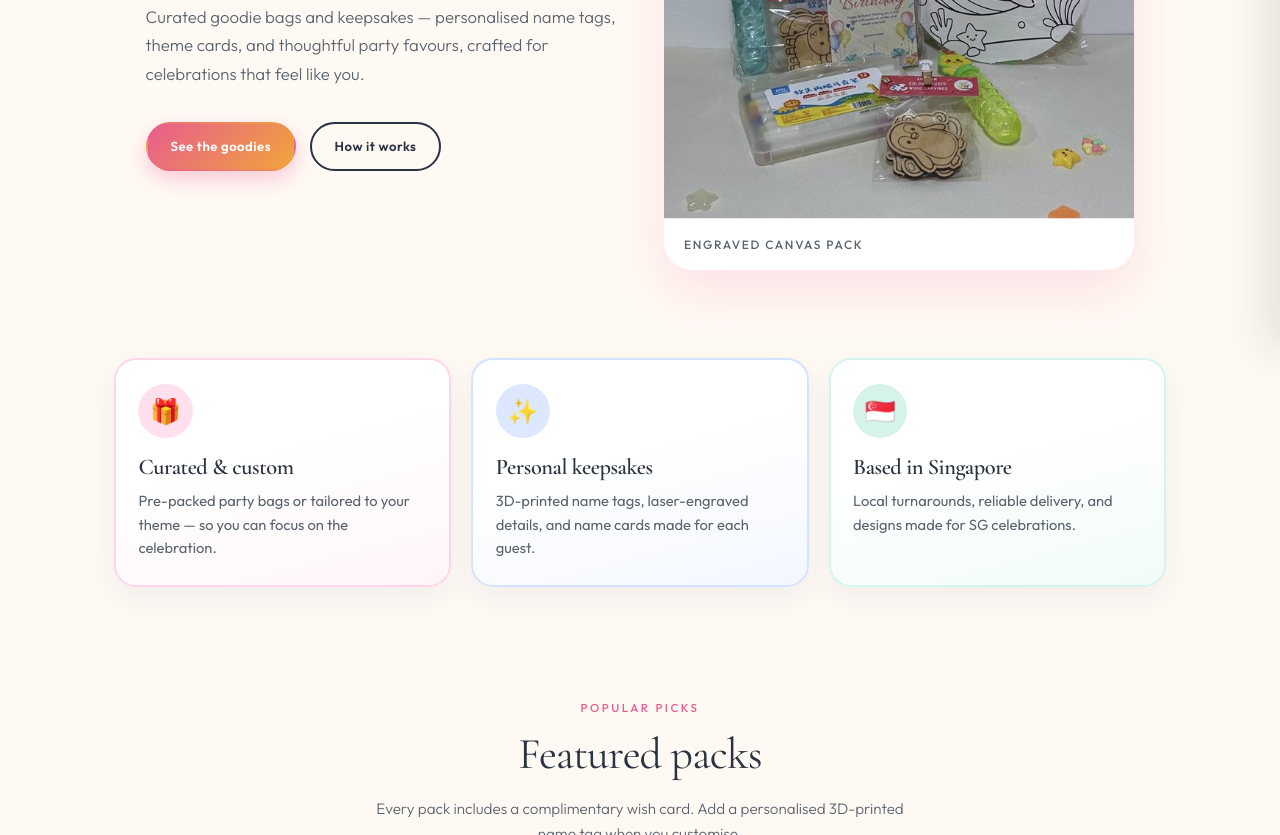
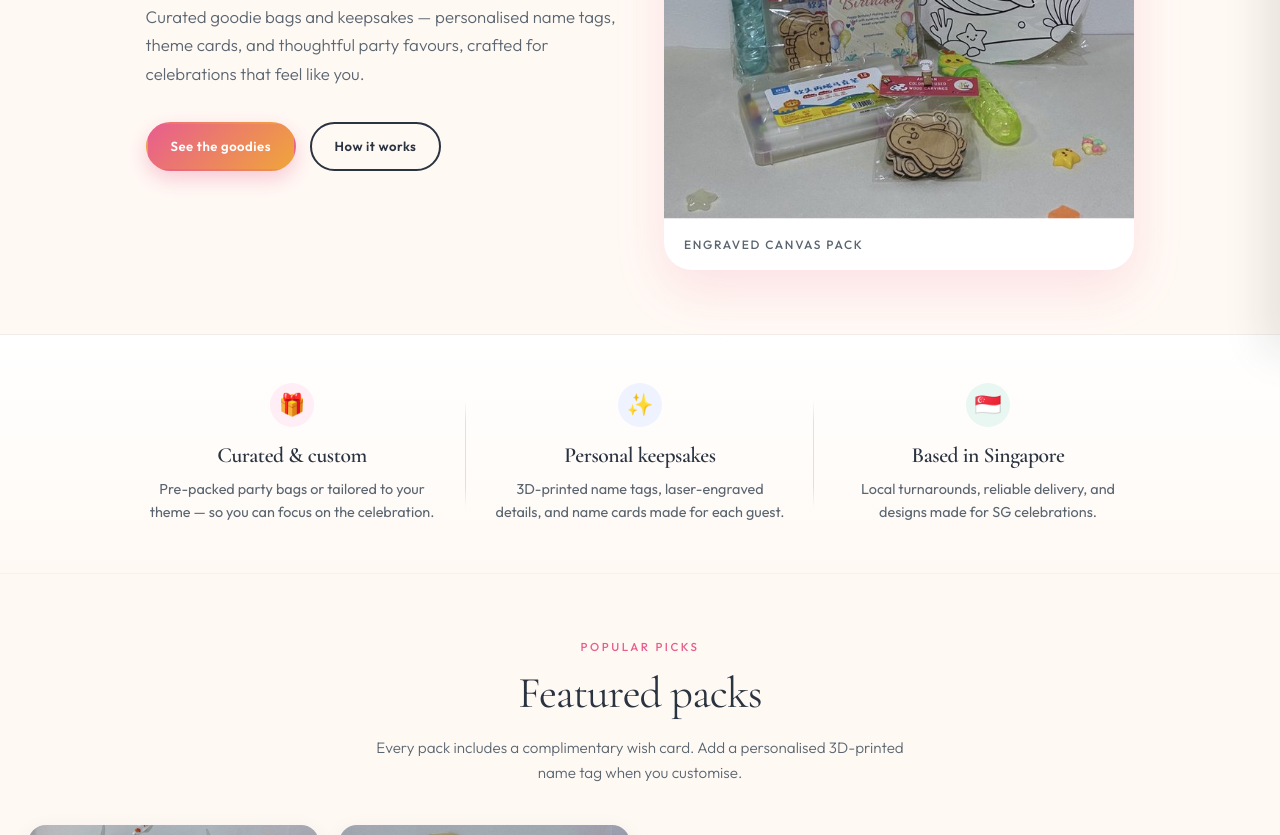
Before and after one commit to jiawun90/testing2, a website: page index.html in a window 1280 px wide. Shown: the part 449-1284 px from the top of the page. Drawn offline with nearby package versions, Linux system fonts and the light colour scheme.

Commit message:
Add files via upload

```diff
--- a/index.html
+++ b/index.html
@@ -79,24 +79,18 @@
 
 <section class="features-strip">
   <div class="features-grid">
-    <div class="feature-card feature-card-1">
-      <div class="feature-visual" aria-hidden="true">
-        <span class="feature-emoji">🎁</span>
-      </div>
-      <h3>Curated & custom</h3>
+    <div class="feature-card">
+      <span class="feature-icon" aria-hidden="true">🎁</span>
+      <h3>Curated &amp; custom</h3>
       <p>Pre-packed party bags or tailored to your theme — so you can focus on the celebration.</p>
     </div>
-    <div class="feature-card feature-card-2">
-      <div class="feature-visual" aria-hidden="true">
-        <span class="feature-emoji">✨</span>
-      </div>
+    <div class="feature-card">
+      <span class="feature-icon" aria-hidden="true">✨</span>
       <h3>Personal keepsakes</h3>
       <p>3D-printed name tags, laser-engraved details, and name cards made for each guest.</p>
     </div>
-    <div class="feature-card feature-card-3">
-      <div class="feature-visual" aria-hidden="true">
-        <span class="feature-emoji">🇸🇬</span>
-      </div>
+    <div class="feature-card">
+      <span class="feature-icon" aria-hidden="true">🇸🇬</span>
       <h3>Based in Singapore</h3>
       <p>Local turnarounds, reliable delivery, and designs made for SG celebrations.</p>
     </div>
--- a/styles.css
+++ b/styles.css
@@ -303,77 +303,95 @@ em { font-style: italic; color: var(--accent); }
   max-width: 36em;
 }
 
-/* Features strip — playful cards */
+/* Features strip — clean band with soft polish */
 .features-strip {
-  border: none;
-  background: transparent;
-  padding: 0.5rem 0 1rem;
+  border-top: 1px solid rgba(42, 51, 64, 0.06);
+  border-bottom: 1px solid rgba(42, 51, 64, 0.06);
+  background: linear-gradient(180deg, #ffffff 0%, #fff9f4 100%);
 }
 .features-grid {
   max-width: 1100px;
   margin: 0 auto;
-  padding: 1rem 1.5rem 2rem;
+  padding: 3rem 1.75rem;
   display: grid;
   grid-template-columns: repeat(3, 1fr);
-  gap: 1.25rem;
+  gap: 0;
 }
 .feature-card {
-  text-align: left;
-  padding: 1.5rem 1.4rem 1.6rem;
-  background: #fff;
-  border-radius: 22px;
-  box-shadow: 0 10px 28px rgba(42, 51, 64, 0.06);
-  border: 2px solid transparent;
-  transition: transform 0.2s ease, box-shadow 0.2s ease;
+  text-align: center;
+  padding: 0 1.75rem;
+  background: none;
+  box-shadow: none;
+  border: none;
+  border-radius: 0;
   position: relative;
-  overflow: hidden;
 }
-.feature-card-1 {
-  border-color: #ffd6e7;
-  background: linear-gradient(165deg, #fff 40%, #fff5f9 100%);
+/* soft vertical dividers between columns */
+.feature-card:not(:last-child)::after {
+  content: "";
+  position: absolute;
+  top: 12%;
+  bottom: 12%;
+  right: 0;
+  width: 1px;
+  background: linear-gradient(
+    180deg,
+    transparent 0%,
+    rgba(232, 93, 142, 0.25) 20%,
+    rgba(91, 141, 239, 0.25) 80%,
+    transparent 100%
+  );
 }
-.feature-card-2 {
-  border-color: #d4e4ff;
-  background: linear-gradient(165deg, #fff 40%, #f3f7ff 100%);
-}
-.feature-card-3 {
-  border-color: #d4f5ec;
-  background: linear-gradient(165deg, #fff 40%, #f0fbf7 100%);
-}
-.feature-card:hover {
-  transform: translateY(-4px);
-  box-shadow: 0 16px 36px rgba(232, 93, 142, 0.12);
-}
-.feature-visual {
-  width: 3.4rem;
-  height: 3.4rem;
-  border-radius: 50%;
-  display: flex;
+.feature-icon {
+  display: inline-flex;
   align-items: center;
   justify-content: center;
-  margin-bottom: 1rem;
-  font-size: 1.55rem;
+  width: 2.75rem;
+  height: 2.75rem;
+  margin: 0 auto 1rem;
+  font-size: 1.35rem;
+  border-radius: 50%;
+  background: #ffeef5;
+  line-height: 1;
 }
-.feature-card-1 .feature-visual { background: #ffe0ec; }
-.feature-card-2 .feature-visual { background: #dce8ff; }
-.feature-card-3 .feature-visual { background: #d5f3ea; }
-.feature-emoji { line-height: 1; }
+.feature-card:nth-child(2) .feature-icon {
+  background: #eef3ff;
+}
+.feature-card:nth-child(3) .feature-icon {
+  background: #e8f7f2;
+}
 .feature-card h3 {
   font-family: var(--font-display);
-  font-size: 1.4rem;
+  font-size: 1.35rem;
   font-weight: 600;
-  margin: 0 0 0.4em;
+  margin: 0 0 0.45em;
   color: var(--ink);
 }
 .feature-card p {
-  font-size: 0.92rem;
+  font-size: 0.9rem;
   font-weight: 400;
   color: var(--ink-soft);
-  margin: 0;
-  line-height: 1.6;
+  margin: 0 auto;
+  line-height: 1.65;
+  max-width: 22em;
 }
 @media (max-width: 880px) {
-  .features-grid { grid-template-columns: 1fr; max-width: 420px; }
+  .features-grid {
+    grid-template-columns: 1fr;
+    gap: 2rem;
+    max-width: 400px;
+    padding: 2.5rem 1.5rem;
+  }
+  .feature-card {
+    padding: 0;
+  }
+  .feature-card:not(:last-child)::after {
+    display: none;
+  }
+  .feature-card:not(:last-child) {
+    padding-bottom: 2rem;
+    border-bottom: 1px solid rgba(42, 51, 64, 0.06);
+  }
 }
 
 /* ---------- Collections (playful kids filters) ---------- */
```
